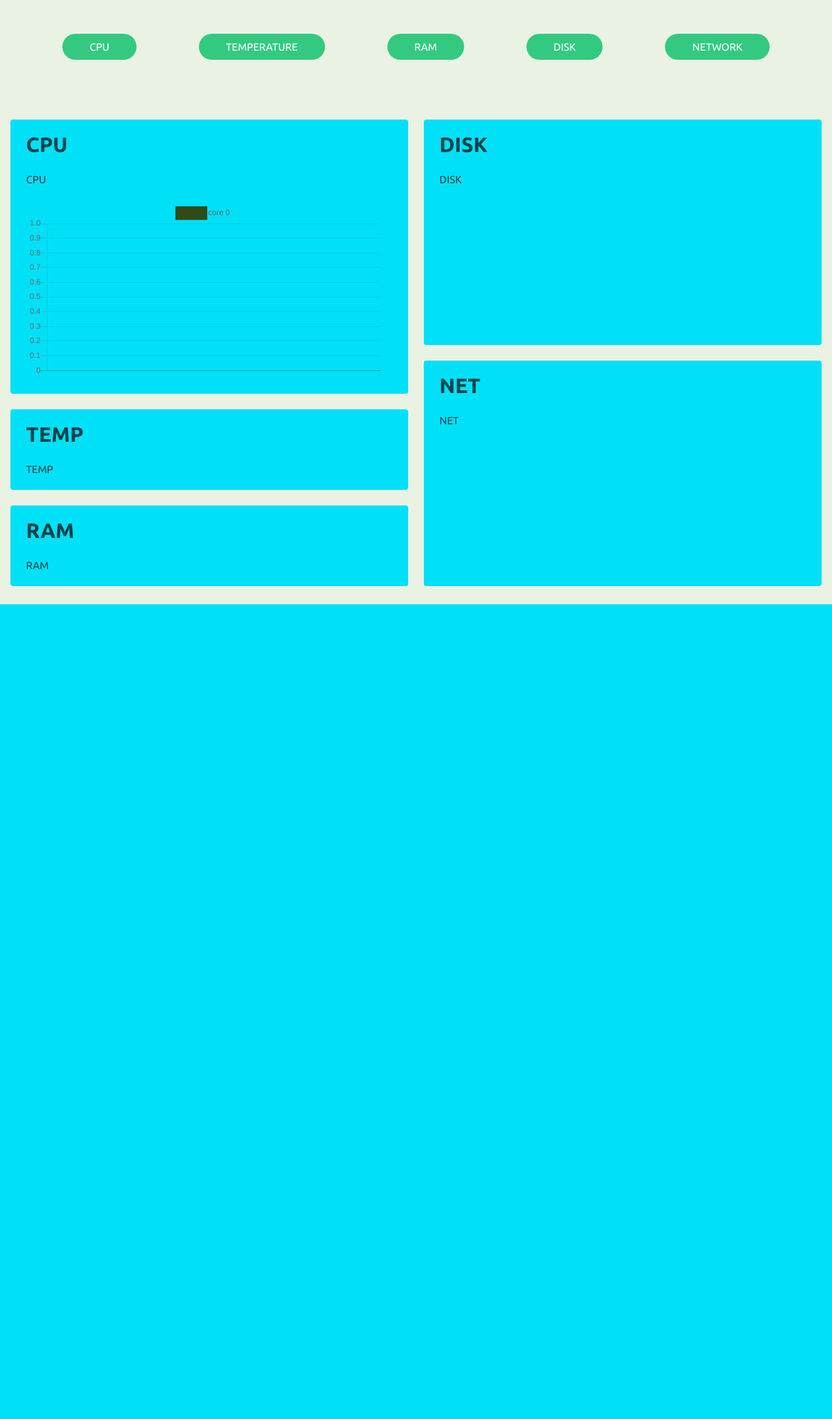
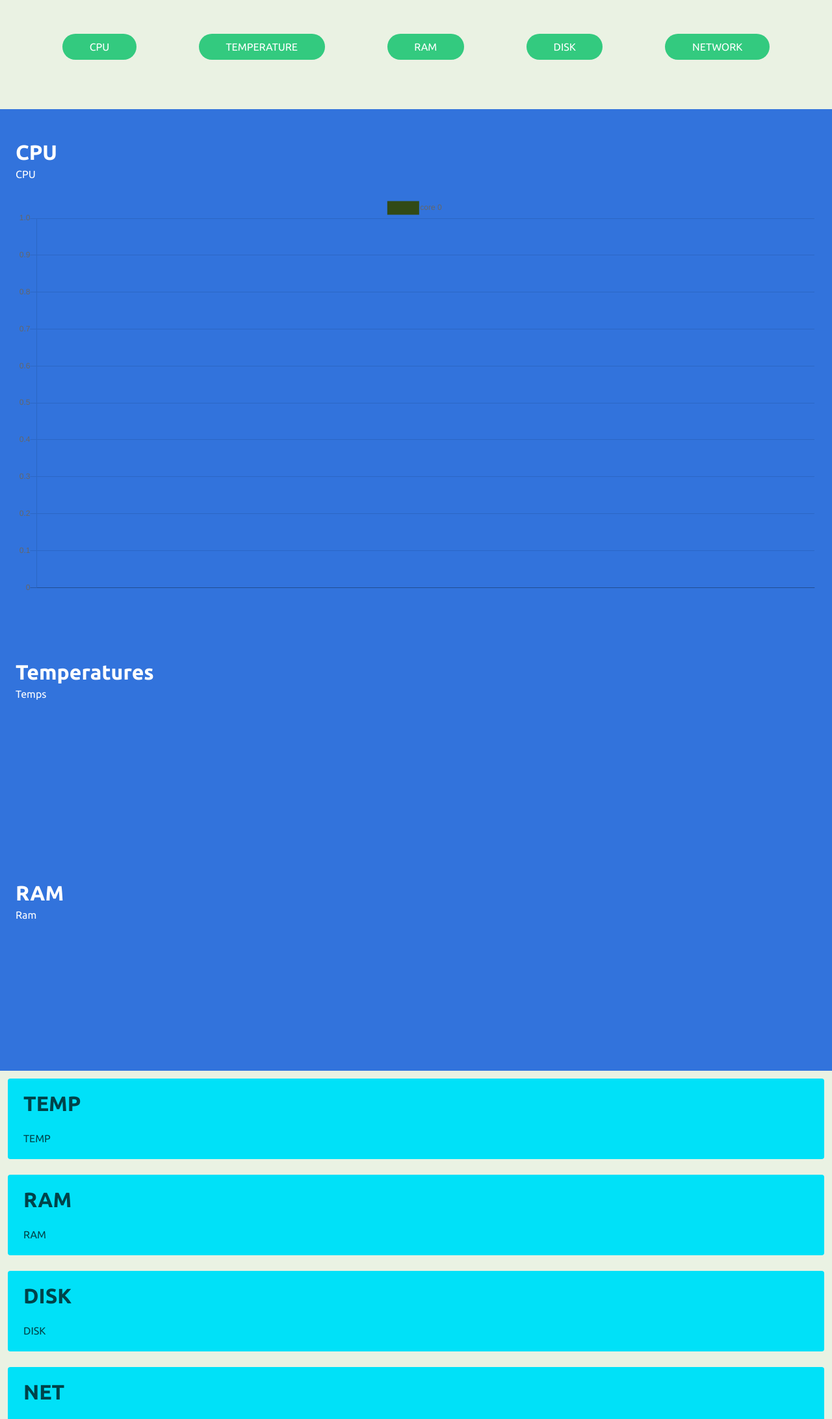
Before and after one commit to ninomerlino/norm, a Flask app: page / in a window 1280 px wide. Shown: the part 88-2272 px from the top of the page at 65% size. Before the commit the page ends 1018 px from the top, so only its background shows below. Run offline with Flask 2, Linux system fonts and the light colour scheme; data that the repository does not hold is empty.

Commit message:
provo gli hero

```diff
--- a/norm/templates/index.html
+++ b/norm/templates/index.html
@@ -27,15 +27,40 @@
               <a class="level-item button is-rounded is-success m-6" onclick="client.toggle_field(4)">NETWORK</a>
           </div>
           <!-- level -->
-        <div class="tile is-ancestor p-4">
-            <div class="tile is-vertical">
-                <div class="tile is-parent">
-                    <article class="tile is-child notification is-info">
-                        <p class="title">CPU</p>
+        <div>
+            <section class="hero is-link">
+                <div class="hero-body">
+                    <p class="title">
+                        CPU
+                    </p>
+                    <p class="subtitle">
                         <p class="content" id="cpu">CPU</p>
                         <canvas id="cpu_graph" width="100"></canvas>
-                    </article>
+                    </p>
                 </div>
+            </section>
+            <section class="hero is-link">
+                <div class="hero-body">
+                    <p class="title">
+                        Temperatures
+                    </p>
+                    <p class="subtitle">
+                        <p class="content" id="temps">Temps</p>
+                        <canvas id="temp_graph" width="100"></canvas>
+                    </p>
+                </div>
+            </section>
+            <section class="hero is-link">
+                <div class="hero-body">
+                    <p class="title">
+                        RAM
+                    </p>
+                    <p class="subtitle">
+                        <p class="content" id="ram">Ram</p>
+                        <canvas id="cpu_graph" width="100"></canvas>
+                    </p>
+                </div>
+            </section>
                 <div class="tile is-parent">
                     <article class="tile is-child notification is-info">
                         <p class="title">TEMP</p>
```
